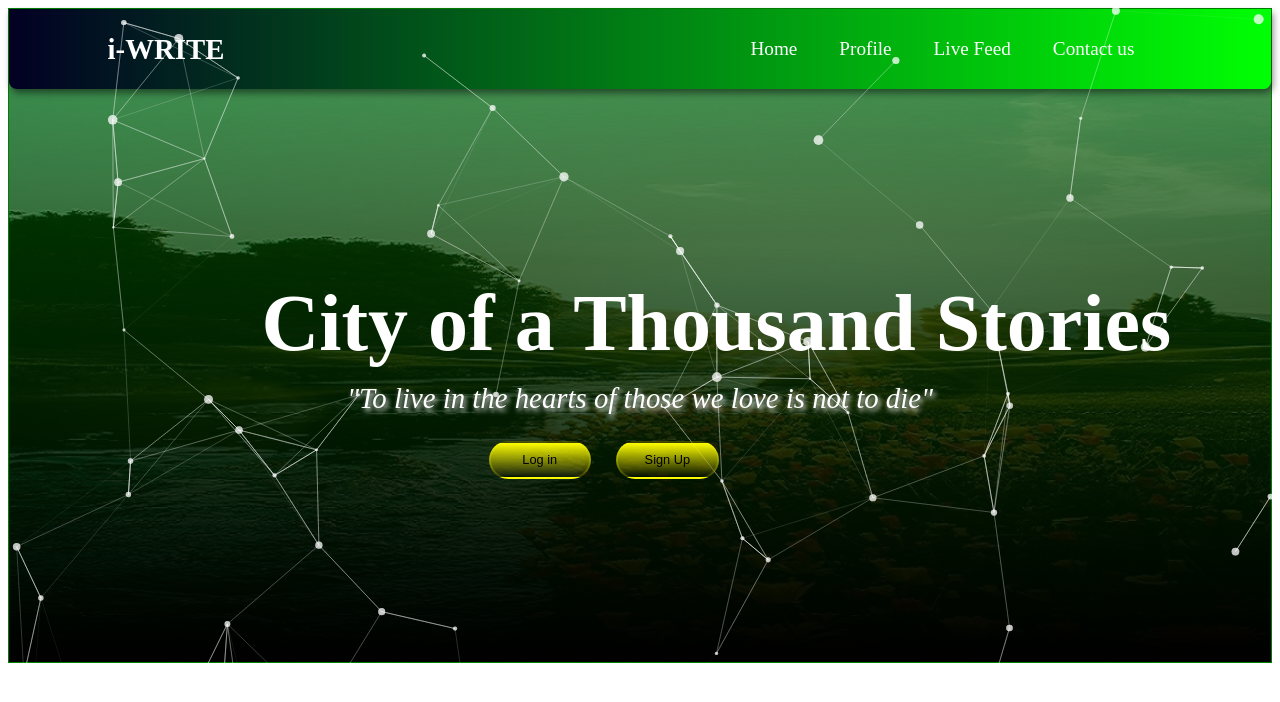
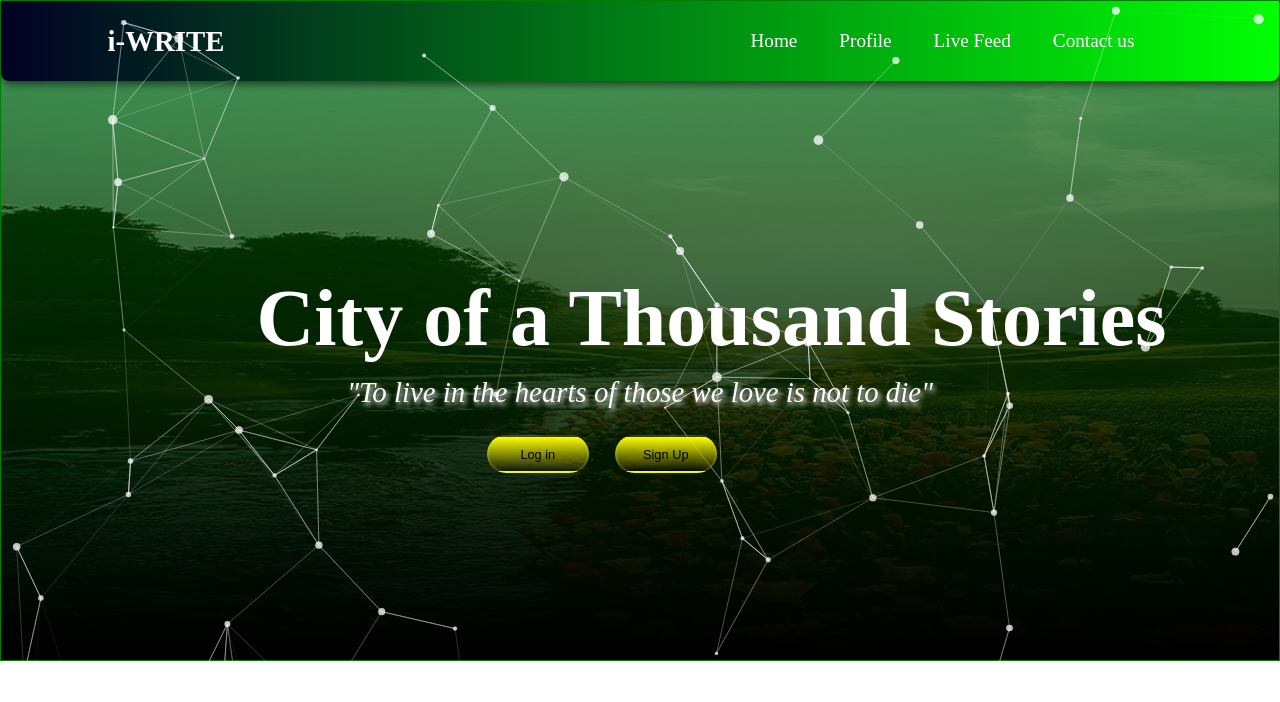
Before and after one commit to 0luwaseyi/iwrite-blog, a React (Create React App) app: page /#/ in a window 1280 px wide. Shown: the top 702 px of the page. Built offline with nearby package versions, Linux system fonts and the light colour scheme.

Commit message:
removed the body margin

```diff
--- a/src/App.css
+++ b/src/App.css
@@ -11,3 +11,11 @@
     bottom: 0;
     z-index: -1;
 }
+
+.App{
+    margin: 0;
+}
+
+body{
+    margin: 0;
+}
--- a/src/App.js
+++ b/src/App.js
@@ -6,7 +6,6 @@ import Profile from './Profile'
 import Livefeed from './Livefeed'
 import './App.css'
 import Error from './Error';
-//import Particles from 'react-tsparticles'
 
 
 
--- a/src/Body.css
+++ b/src/Body.css
@@ -4,7 +4,7 @@
                 url(bodybac.jpg) no-repeat;
     position: relative;
     background-repeat: no-repeat;
-    height: 51vw;
+    height: 51.5vw;
     background-size: cover;
     max-width: 100%;
     border: 1px solid green;
```
